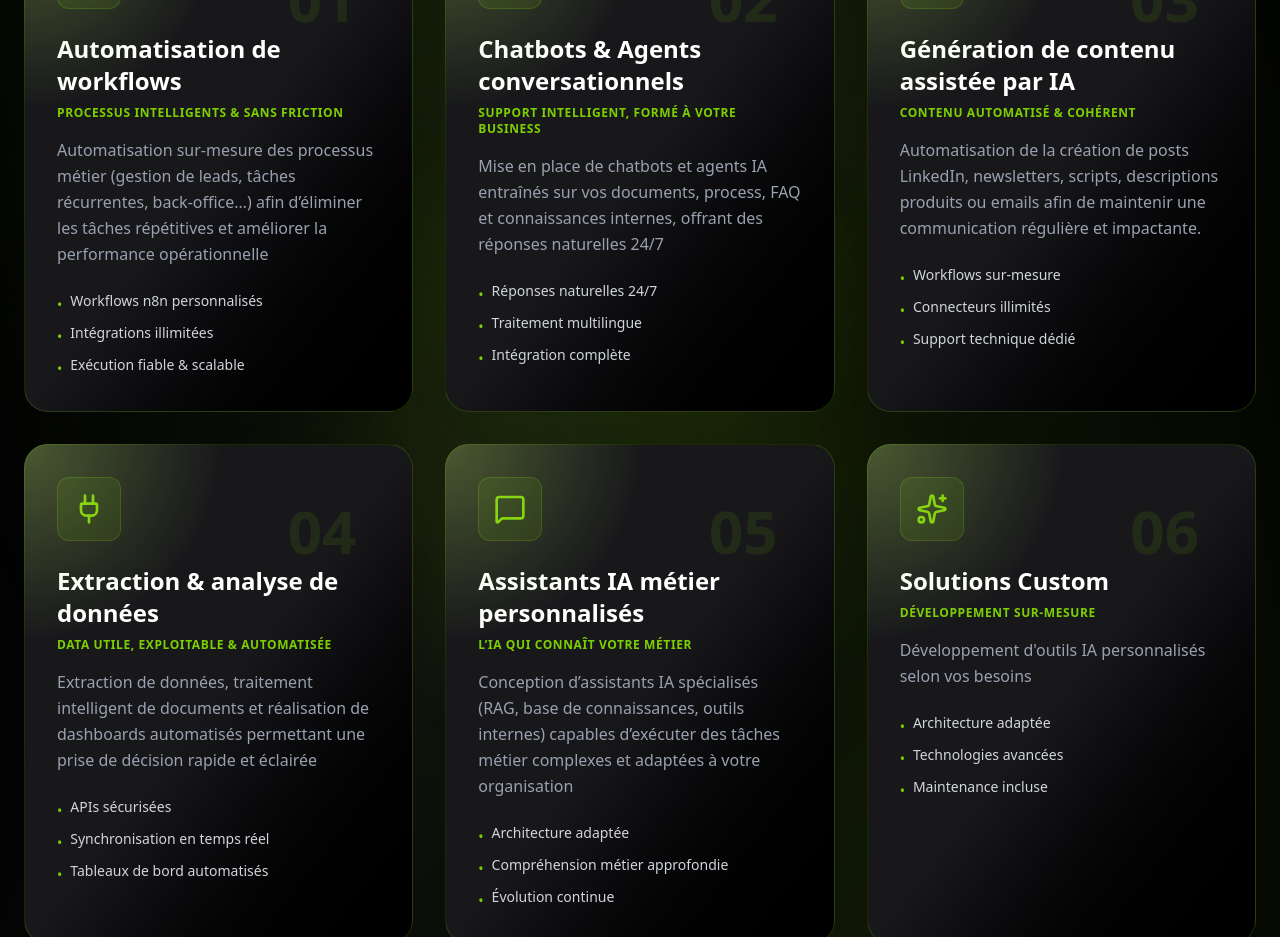
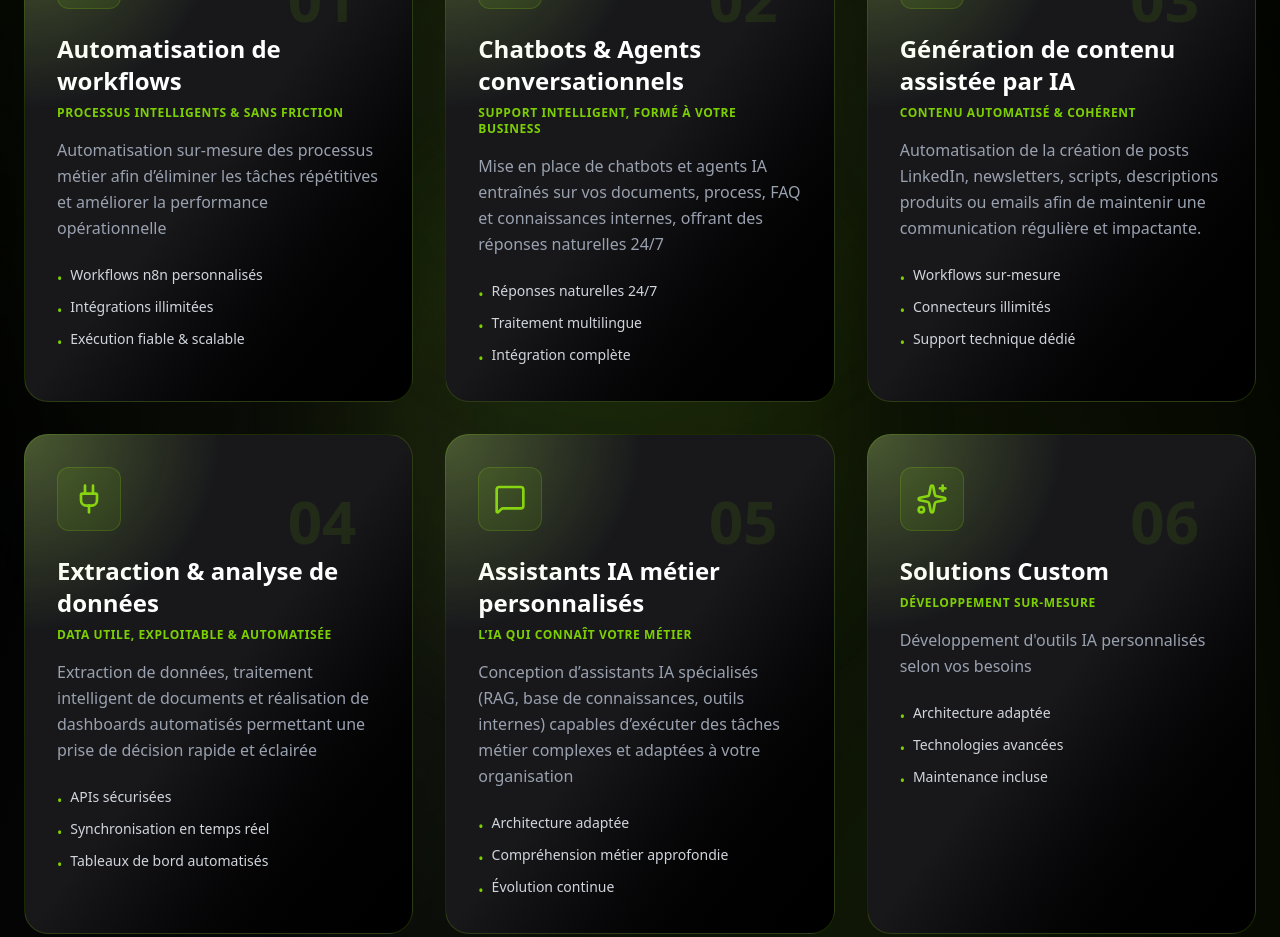
Before and after one commit to callo13/inferia, a React (Vite) app: page / in a window 1280 px wide. Shown: the part 1620-2557 px from the top of the page. Built offline with nearby package versions, Linux system fonts and the light colour scheme.

Commit message:
change services

```diff
--- a/src/components/Services.jsx
+++ b/src/components/Services.jsx
@@ -10,7 +10,7 @@ const services = [
     number: "01",
     title: "Automatisation de workflows",
     subtitle: "Processus intelligents & sans friction",
-    description: "Automatisation sur-mesure des processus métier (gestion de leads, tâches récurrentes, back-office…) afin d’éliminer les tâches répétitives et améliorer la performance opérationnelle",
+    description: "Automatisation sur-mesure des processus métier afin d’éliminer les tâches répétitives et améliorer la performance opérationnelle",
     features: [
       "Workflows n8n personnalisés",
       "Intégrations illimitées",
```
